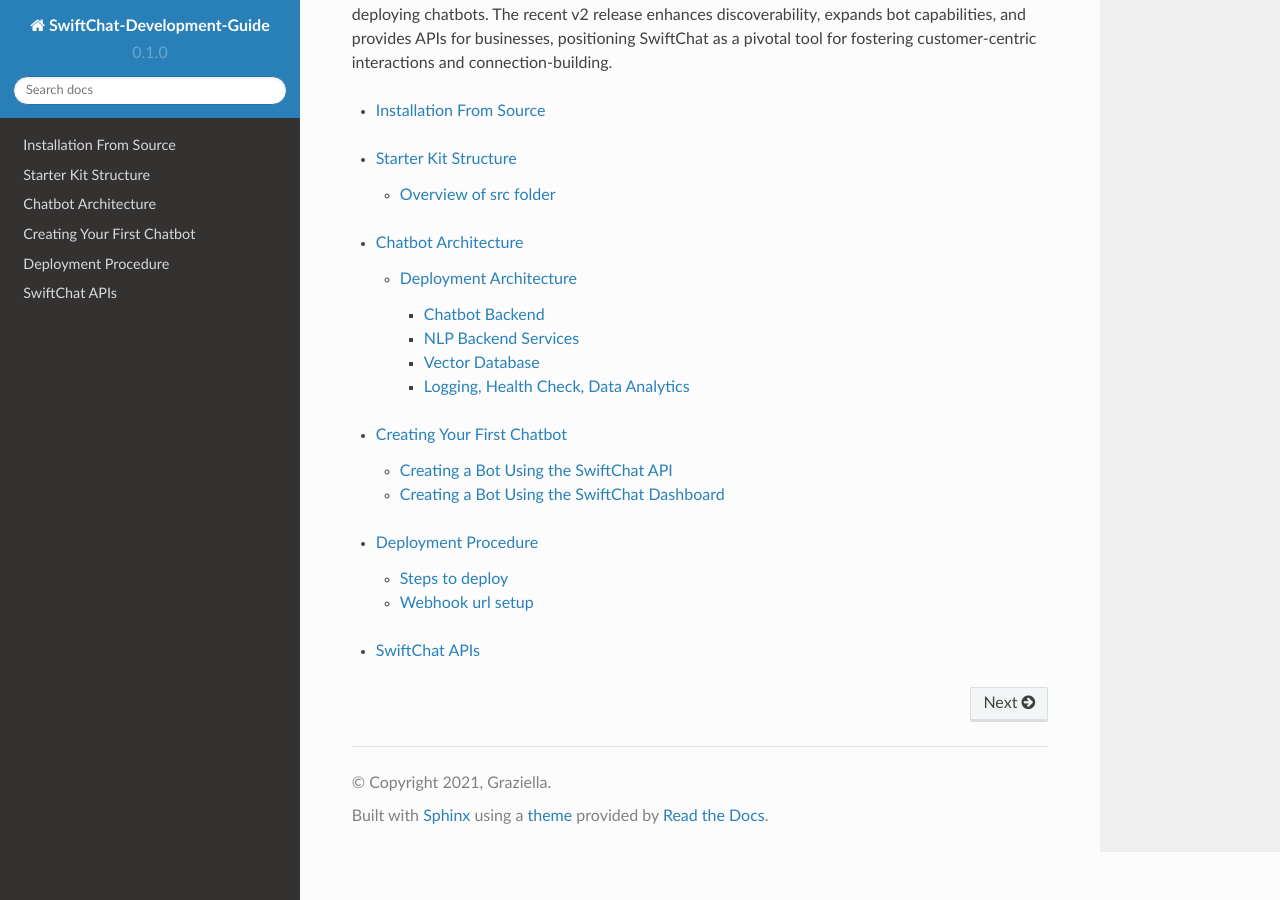
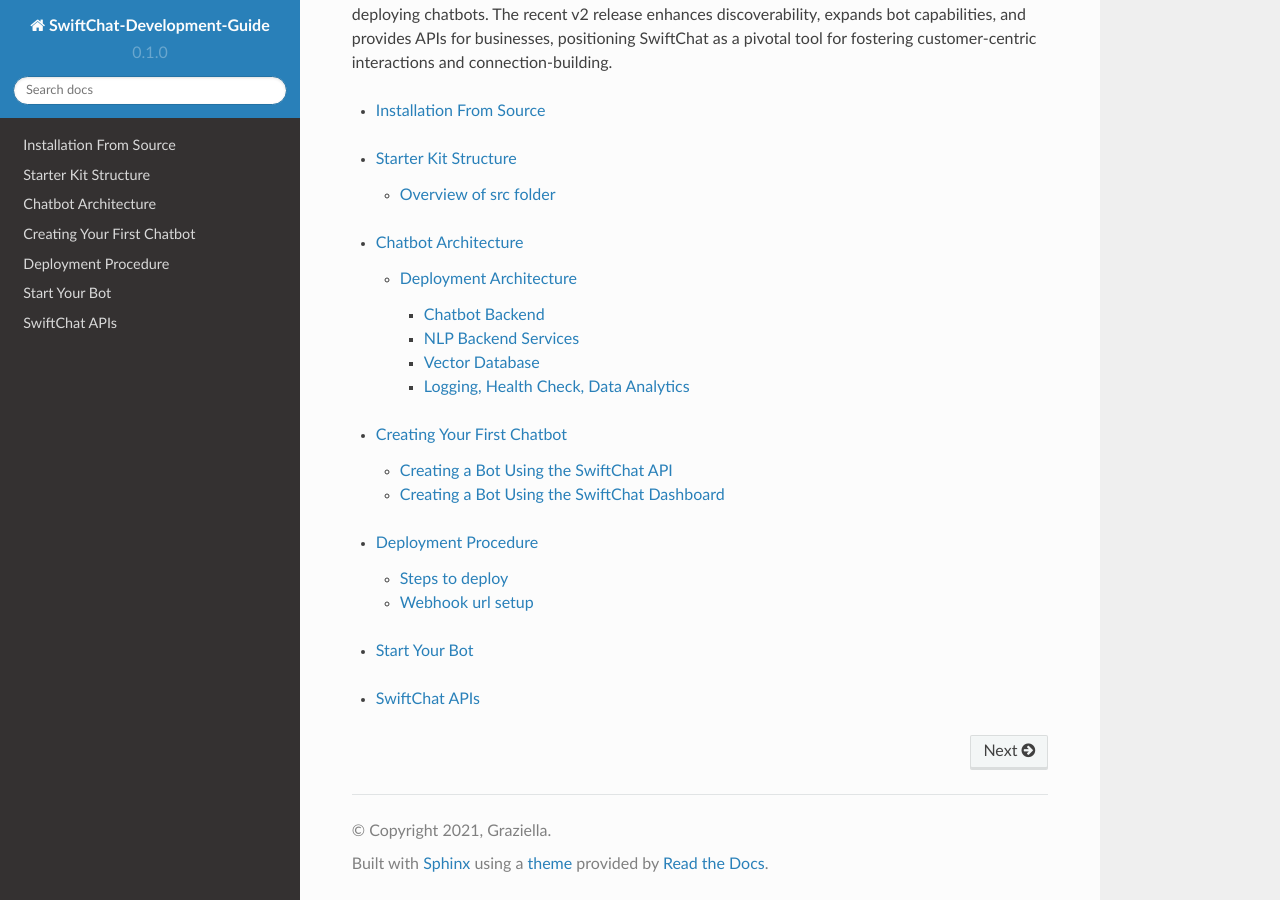
Before and after one commit to Priyanka-sharma181/Chatbot-Development-Guide, a Sphinx documentation site: the page built from docs/source/index.rst, in a window 1280 px wide and 900 px high, scrolled down 526 px. Built offline with Sphinx 7.4.7 and the Read the Docs theme 2.0.0, drawn with Linux system fonts in a browser that asks for light colours.

Commit message:
url update

```diff
--- a/docs/source/index.rst
+++ b/docs/source/index.rst
@@ -25,4 +25,7 @@
    deploy.rst
 
 .. toctree::
+   start.rst
+
+.. toctree::
    api_reference.rst
```
